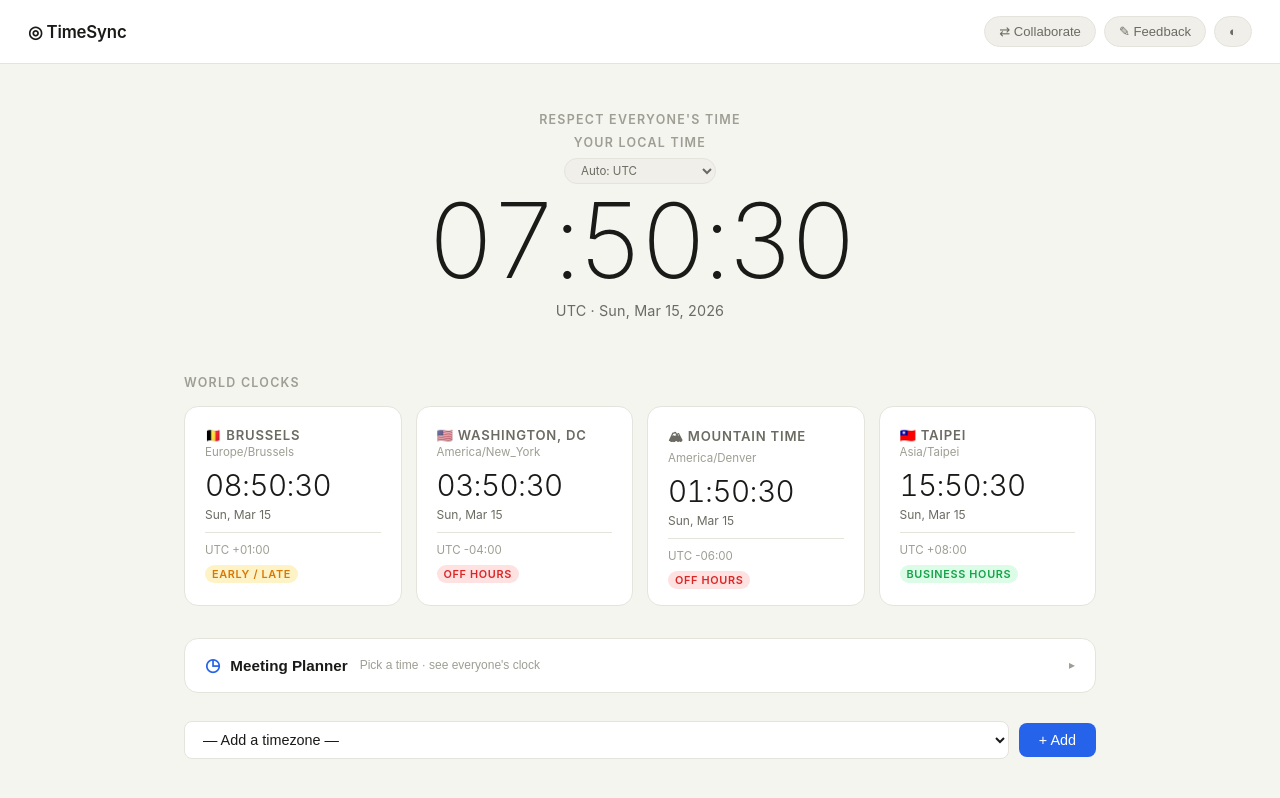
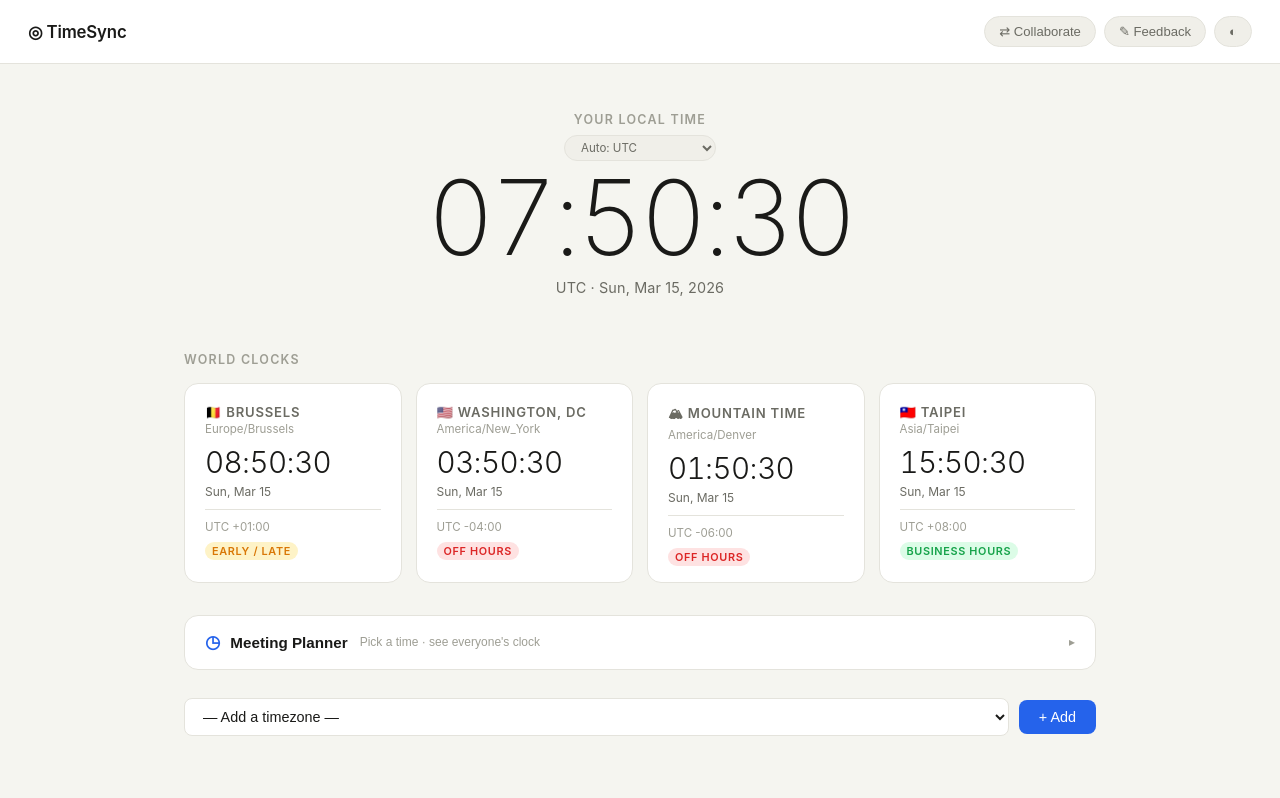
Before and after one commit to AlvinChao033/timesync, a plain HTML site: page index.html in a window 1280 px wide. Drawn offline with Linux system fonts and the light colour scheme.

Commit message:
Update index.html

```diff
--- a/index.html
+++ b/index.html
@@ -25,7 +25,6 @@
 
     <!-- Local Time Hero -->
     <section class="hero">
-      <div class="hero-label">Respect Everyone's Time</div>
       <div class="hero-label">Your Local Time</div>
       <div class="hero-tz-row">
         <select id="local-tz-select" class="local-tz-select" title="Set your local timezone"></select>
```
